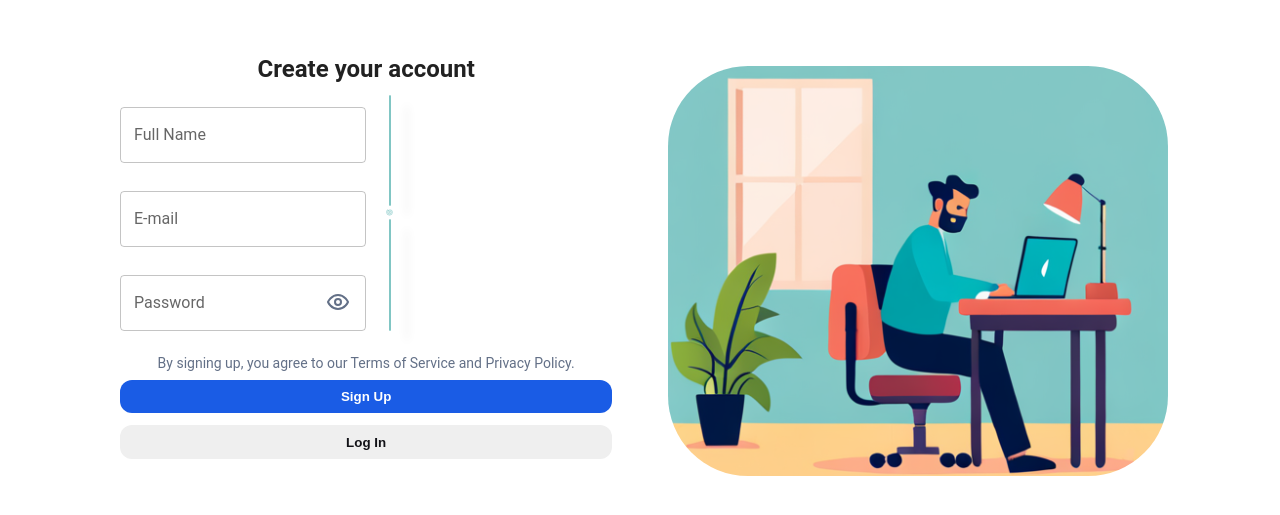
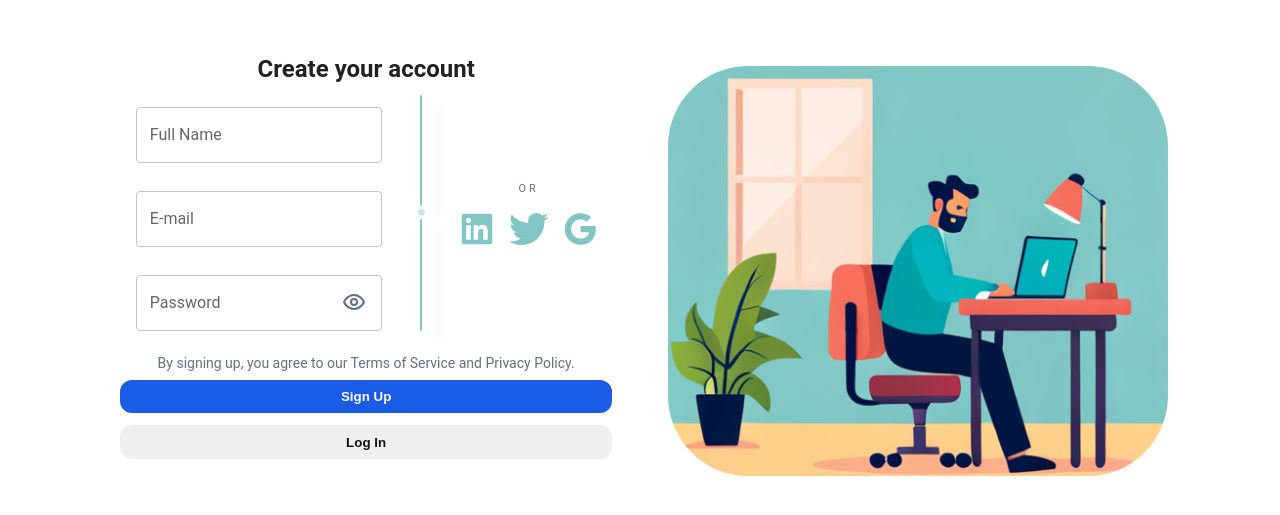
Before and after one commit to matheusarjc/postandcomments, a React (Vite) app in the folder frontend/pnc_app/: page /signup in a window 1280 px wide. Shown: the part 129-644 px from the top of the page. Built offline with nearby package versions, Linux system fonts and the light colour scheme.

Commit message:
SignUp page desktop

```diff
--- a/frontend/pnc_app/index.html
+++ b/frontend/pnc_app/index.html
@@ -3,6 +3,11 @@
   <head>
     <meta charset="UTF-8" />
     <meta name="viewport" content="width=device-width, initial-scale=1.0" />
+    <link
+      rel="stylesheet"
+      type="text/css"
+      href="https://cdn.jsdelivr.net/gh/devicons/devicon@latest/devicon.min.css" />
+
     <title>Social Network</title>
   </head>
   <body>
--- a/frontend/pnc_app/src/interface/components/SignUp/SignUp.tsx
+++ b/frontend/pnc_app/src/interface/components/SignUp/SignUp.tsx
@@ -2,7 +2,19 @@ import React, { useState } from "react";
 import { Link, useNavigate } from "react-router-dom";
 import { register as registerService } from "../../../data/services/authService";
 import { useForm } from "react-hook-form";
-import { Box, InputLabel, TextField, useMediaQuery, useTheme } from "@mui/material";
+import {
+  Box,
+  Button,
+  Dialog,
+  DialogActions,
+  DialogContent,
+  DialogContentText,
+  DialogTitle,
+  InputLabel,
+  TextField,
+  useMediaQuery,
+  useTheme,
+} from "@mui/material";
 import { BoxLabelColumn } from "../../partials/BoxLabelColumn";
 import "./../../styles/global.css";
 import { Eye, EyeOff, Shell } from "lucide-react";
@@ -25,6 +37,8 @@ const SignUp: React.FC = () => {
   const navigate = useNavigate();
 
   const [passwordShown, setPasswordShown] = useState(false);
+  const [modalOpen, setModalOpen] = useState(false);
+  const [clickedIcon, setClickedIcon] = useState("");
 
   const onSubmit = handleSubmit(async (data) => {
     try {
@@ -49,6 +63,18 @@ const SignUp: React.FC = () => {
     return "primary";
   };
 
+  // Add a listener to get a hover on icons
+  const [hoveredIcon, setHoveredIcon] = useState("");
+
+  const handleIconClick = (iconName: string) => {
+    setClickedIcon(iconName);
+    setModalOpen(true);
+  };
+
+  const handleCloseModal = () => {
+    setModalOpen(false);
+  };
+
   return (
     <Box
       sx={{
@@ -71,7 +97,7 @@ const SignUp: React.FC = () => {
           }}>
           {isMobile ? "Join the conversation" : "Create your account"}
         </span>
-        <Box sx={{ display: "flex", gap: "1rem" }}>
+        <Box sx={{ display: "flex", justifyContent: "center", gap: "2rem" }}>
           {/* FORM INPUTS  */}
           <Box
             sx={{
@@ -158,6 +184,38 @@ const SignUp: React.FC = () => {
             <div className="line"></div>
           </div>
           {/* Social SignUp */}
+          <Box
+            sx={{
+              display: "flex",
+              flexDirection: "column",
+              justifyContent: "center",
+              alignItems: "center",
+            }}>
+            <span className="or">OR</span>
+            <Box sx={{ display: "flex", gap: "1rem", alignItems: "center" }}>
+              <i
+                className={`devicon-linkedin-plain icon ${
+                  hoveredIcon === "linkedin" ? "colored" : ""
+                }`}
+                onMouseEnter={() => setHoveredIcon("linkedin")}
+                onMouseLeave={() => setHoveredIcon("")}
+                onClick={() => handleIconClick("LinkedIn")}></i>
+
+              <i
+                className={`devicon-twitter-original icon ${
+                  hoveredIcon === "twitter" ? "colored" : ""
+                }`}
+                onMouseEnter={() => setHoveredIcon("twitter")}
+                onMouseLeave={() => setHoveredIcon("")}
+                onClick={() => handleIconClick("Twitter")}></i>
+
+              <i
+                className={`devicon-google-plain icon ${hoveredIcon === "google" ? "colored" : ""}`}
+                onMouseEnter={() => setHoveredIcon("google")}
+                onMouseLeave={() => setHoveredIcon("")}
+                onClick={() => handleIconClick("Google")}></i>
+            </Box>
+          </Box>
         </Box>
         <span
           style={{
@@ -190,6 +248,24 @@ const SignUp: React.FC = () => {
           </button>
         </div>
       </form>
+
+      {/* Modal */}
+      <Dialog open={modalOpen} onClose={handleCloseModal}>
+        <DialogTitle> Bad news my friend...</DialogTitle>
+        <DialogContent>
+          <DialogContentText>
+            To sign up with this social media platform, it's necessary to configure the <b>OAuth</b>{" "}
+            in Server Side, it means that i have to create this full app to get the API key, adjust
+            the server's CallBack URL and use some stuff with different languages and libs like
+            NodeJS (Passaport.js) or just Java (Spring Security and OAuth2) that i used to build the
+            Backend. So, my objective here is just show the potencial of a Mid-Social platform in
+            Full Stack case.
+          </DialogContentText>
+        </DialogContent>
+        <DialogActions>
+          <Button onClick={handleCloseModal}>Close</Button>
+        </DialogActions>
+      </Dialog>
     </Box>
   );
 };
--- a/frontend/pnc_app/src/interface/styles/global.css
+++ b/frontend/pnc_app/src/interface/styles/global.css
@@ -1,9 +1,3 @@
-/* body {
-  margin: 0;
-  display: flex;
-  place-items: center;
-} */
-
 /* INPUTS AND BUTTONS */
 .iptSignUp {
   background-color: #f0f2f5;
@@ -83,3 +77,16 @@
   -webkit-box-shadow: 17px 10px 9px 0px rgba(18, 18, 23, 0.09);
   -moz-box-shadow: 17px 10px 9px 0px rgba(18, 18, 23, 0.09);
 }
+
+.or {
+  font-size: 0.675rem;
+  letter-spacing: 0.2rem;
+  color: #637087;
+  margin-bottom: 1rem;
+}
+
+.icon {
+  font-size: 2rem;
+  color: #81c6c4;
+  transition: transform 1s ease-in-out, box-shadow 1s ease-in-out;
+}
```
